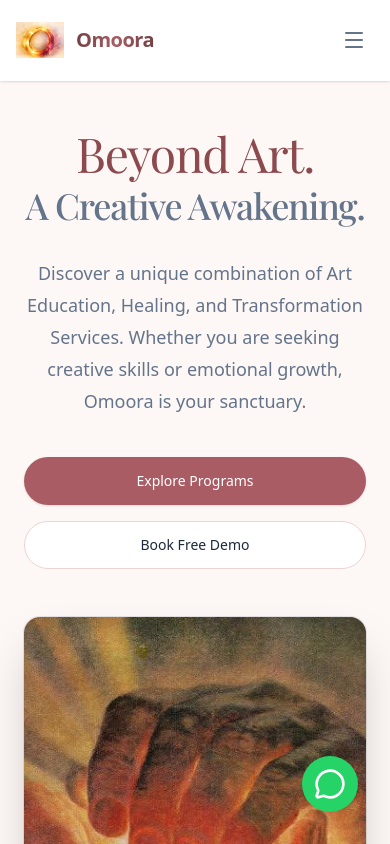
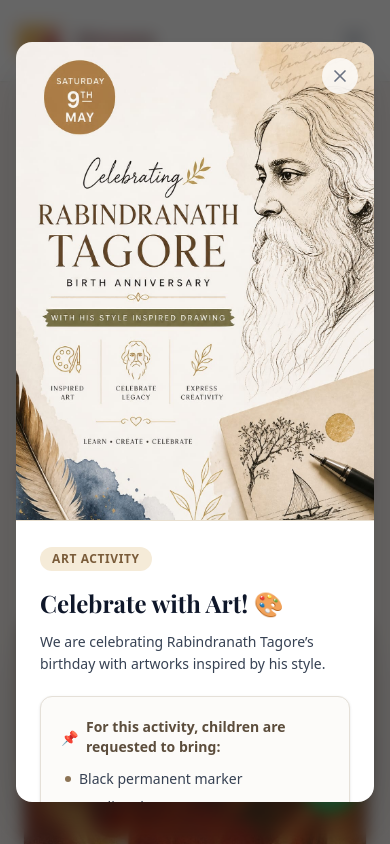
Before and after one commit to piyushthakur7/omoora, a Next.js app: page / in a window 390 px wide. Shown: the top 844 px of the page. Built offline with nearby package versions, Linux system fonts and the light colour scheme; a web font is replaced by a local one.

Commit message:
feat: add Tagore commemorative popup component to root layout

```diff
--- a/src/app/layout.tsx
+++ b/src/app/layout.tsx
@@ -4,6 +4,7 @@ import "./globals.css";
 import { Navbar } from "@/components/layout/Navbar";
 import { Footer } from "@/components/layout/Footer";
 import { WhatsAppButton } from "@/components/ui/WhatsAppButton";
+import { TagorePopup } from "@/components/ui/TagorePopup";
 
 const inter = Inter({
   variable: "--font-inter",
@@ -60,6 +61,7 @@ export default function RootLayout({
         <main className="flex-1 flex flex-col">{children}</main>
         <Footer />
         <WhatsAppButton />
+        <TagorePopup />
       </body>
     </html>
   );
--- /dev/null
+++ b/src/components/ui/TagorePopup.tsx
@@ -0,0 +1,122 @@
+"use client";
+
+import { useState, useEffect } from "react";
+import { X, ArrowRight } from "lucide-react";
+import { buttonVariants } from "./Button";
+import Image from "next/image";
+
+export function TagorePopup() {
+  const [showTagore, setShowTagore] = useState(false);
+
+  useEffect(() => {
+    // Show popup shortly after the page loads
+    const timer = setTimeout(() => {
+      setShowTagore(true);
+    }, 1200);
+
+    return () => clearTimeout(timer);
+  }, []);
+
+  if (!showTagore) return null;
+
+  return (
+    <div className="fixed inset-0 z-[120] flex items-center justify-center p-4 bg-black/60 backdrop-blur-sm">
+      <div
+        className="relative w-full max-w-lg max-h-[90vh] overflow-y-auto bg-white rounded-2xl shadow-2xl animate-in zoom-in-95 fade-in duration-300 z-10"
+        role="dialog"
+        aria-modal="true"
+      >
+        <button
+          onClick={() => setShowTagore(false)}
+          className="absolute right-4 top-4 p-2 text-gray-500 hover:text-gray-800 hover:bg-gray-100 rounded-full transition-colors z-20 bg-white/80 backdrop-blur"
+          aria-label="Close popup"
+        >
+          <X className="w-5 h-5" />
+        </button>
+
+        <div className="w-full bg-[#f8f5f0] rounded-t-2xl overflow-hidden border-b border-[#e8dfcf]">
+          {/* We use a placeholder image path. The user should upload the attached image to this path. */}
+          <div className="relative w-full aspect-[3/4] sm:aspect-square">
+            <Image
+              src="/images/site/popup-tagore.jpeg"
+              alt="Rabindranath Tagore Birth Anniversary"
+              fill
+              className="object-cover"
+              onError={(e) => {
+                // If the user hasn't uploaded the image yet, show a fallback layout
+                e.currentTarget.style.display = 'none';
+              }}
+            />
+            {/* Fallback layout if the image isn't available */}
+            <div className="absolute inset-0 flex flex-col items-center justify-center p-8 text-center bg-[#f8f5f0] text-[#5c4d3c] -z-10">
+               <h3 className="text-xl font-playfair font-semibold mb-2 text-[#8c7355]">Celebrating</h3>
+               <h2 className="text-3xl font-playfair font-bold uppercase mb-2">Rabindranath<br/>Tagore</h2>
+               <p className="tracking-widest uppercase text-xs font-semibold mb-6">Birth Anniversary</p>
+               <div className="w-16 h-1 bg-[#d1c8b8] mb-6"></div>
+               <p className="font-playfair text-lg italic">Saturday 9th MAY</p>
+            </div>
+          </div>
+        </div>
+
+        <div className="p-6 sm:p-8 pt-6 bg-white">
+          <div className="inline-block px-3 py-1 mb-4 text-xs font-semibold tracking-wider text-[#7a5c3a] uppercase bg-[#f5ebd8] rounded-full">
+            Art Activity
+          </div>
+
+          <h2 className="text-2xl font-playfair font-bold text-gray-900 mb-3">
+            Celebrate with Art! 🎨
+          </h2>
+
+          <p className="text-gray-700 mb-5 text-sm leading-relaxed">
+            We are celebrating Rabindranath Tagore’s birthday with artworks inspired by his style.
+          </p>
+
+          <div className="bg-[#fcfbf9] border border-[#e5e0d8] p-5 rounded-xl mb-6 shadow-sm">
+            <p className="text-[#5c4d3c] font-semibold mb-3 text-sm flex items-center gap-2">
+              <span className="shrink-0 mt-0.5">📌</span>
+              <span>For this activity, children are requested to bring:</span>
+            </p>
+            <ul className="space-y-2 text-sm text-gray-700 font-medium ml-1">
+              <li className="flex items-center gap-2">
+                <span className="w-1.5 h-1.5 rounded-full bg-[#8c7355]"></span> Black permanent marker
+              </li>
+              <li className="flex items-center gap-2">
+                <span className="w-1.5 h-1.5 rounded-full bg-[#8c7355]"></span> Acrylic colours
+              </li>
+              <li className="flex items-center gap-2">
+                <span className="w-1.5 h-1.5 rounded-full bg-[#8c7355]"></span> Palette knife
+              </li>
+            </ul>
+          </div>
+
+          <p className="text-center text-gray-600 font-medium italic mb-6">Thank you!</p>
+
+          <div className="flex gap-4">
+            <button
+              className={buttonVariants({ variant: "outline", className: "w-full border-[#d1c8b8] text-[#5c4d3c] hover:bg-[#f5ebd8]" })}
+              onClick={() => setShowTagore(false)}
+            >
+              Maybe Later
+            </button>
+            <a
+              href="https://wa.me/919971880693?text=Hi,%20I%20would%20like%20to%20register%20my%20child%20for%20the%20Tagore%20Art%20Activity."
+              target="_blank"
+              rel="noopener noreferrer"
+              className={buttonVariants({ variant: "default", className: "w-full group bg-[#8c7355] hover:bg-[#7a5c3a] text-white focus-visible:ring-[#8c7355]" })}
+              onClick={() => setShowTagore(false)}
+            >
+              Contact Us
+              <ArrowRight className="w-4 h-4 ml-2 group-hover:translate-x-1 transition-transform" />
+            </a>
+          </div>
+
+          <div className="mt-6 pt-4 border-t border-[#f5ebd8] text-center text-xs text-gray-500 space-y-1">
+            <p className="font-semibold text-gray-700">Omoora Art &amp; Design Studio</p>
+            <p>By IPAArtsAcademy | Since 2010</p>
+            <p className="pt-1">Contact: 07042130555, 7042104555</p>
+          </div>
+        </div>
+      </div>
+    </div>
+  );
+}
```
Also changed, not shown: public/images/site/popup-tagore.jpeg (added).
